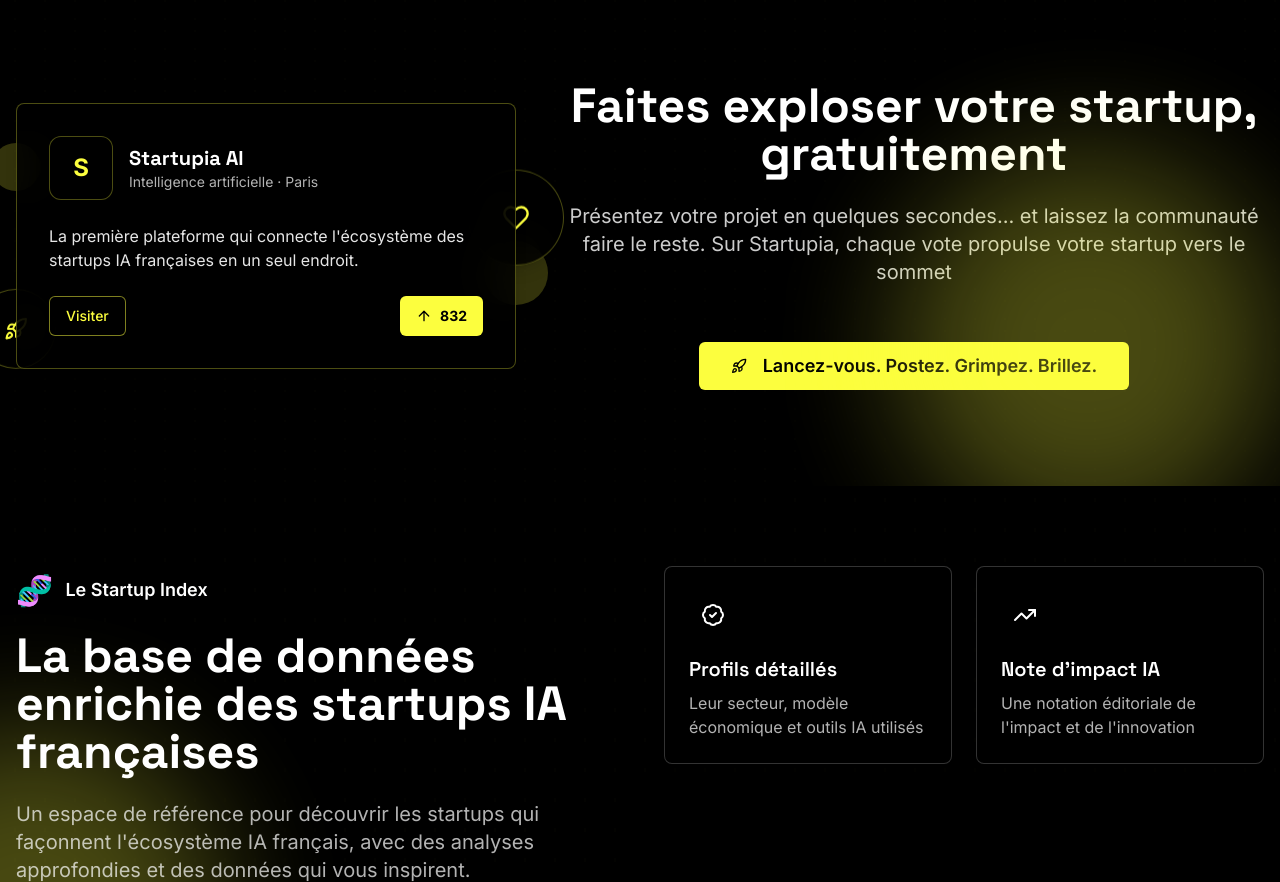
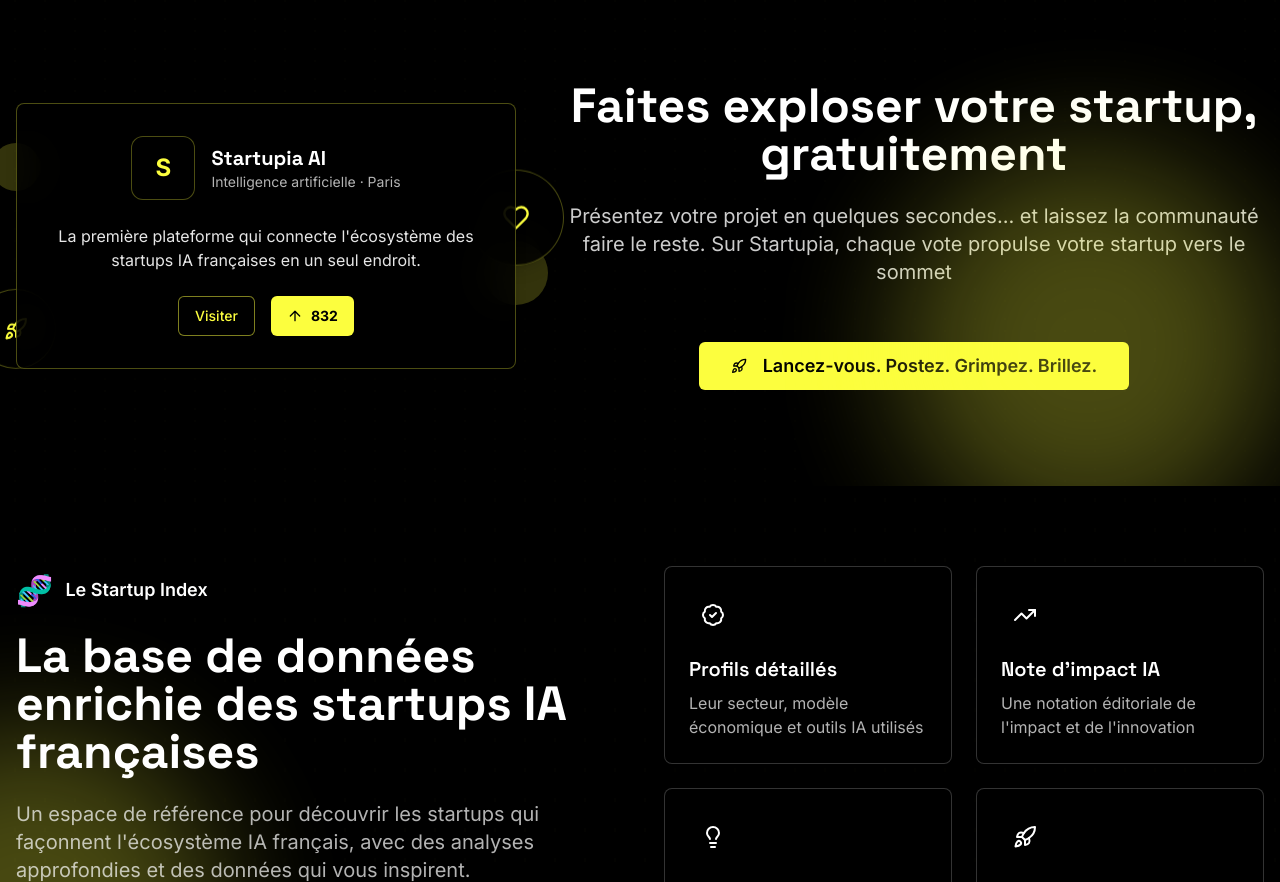
Before and after one commit to freestartupia/startupia-visionary-hub, a React (Vite) app: page / in a window 1280 px wide. Shown: the part 1320-2202 px from the top of the page. Built offline with nearby package versions, Linux system fonts and the light colour scheme.

Commit message:
Fix: Center CTA buttons
Center the call-to-action buttons within their respective blocks.

```diff
--- a/src/components/StartupPromoBlog.tsx
+++ b/src/components/StartupPromoBlog.tsx
@@ -18,7 +18,7 @@ const StartupPromoBlog = () => {
             <div className="relative">
               {/* Main Visual - Stylized Vote Card */}
               <div className="glass-card p-8 border border-startupia-turquoise/30 shadow-lg relative z-10 transform hover:scale-105 transition-transform duration-300">
-                <div className="flex items-center gap-4 mb-6">
+                <div className="flex items-center gap-4 mb-6 justify-center">
                   <div className="w-16 h-16 bg-black rounded-xl border border-startupia-turquoise/30 flex items-center justify-center">
                     <span className="text-startupia-turquoise font-bold text-2xl">S</span>
                   </div>
@@ -28,11 +28,11 @@ const StartupPromoBlog = () => {
                   </div>
                 </div>
 
-                <p className="text-white/90 mb-6">
+                <p className="text-white/90 mb-6 text-center">
                   La première plateforme qui connecte l'écosystème des startups IA françaises en un seul endroit.
                 </p>
 
-                <div className="flex items-center justify-between">
+                <div className="flex items-center justify-center gap-4">
                   <div className="flex items-center gap-4">
                     <Button variant="outline" className="bg-black/30 border-startupia-turquoise/50 text-startupia-turquoise hover:bg-startupia-turquoise/20 flex items-center gap-2">
                       Visiter
@@ -62,7 +62,7 @@ const StartupPromoBlog = () => {
           </div>
 
           {/* Right Content - Promotional Text */}
-          <div className="lg:w-7/12 space-y-6">
+          <div className="lg:w-7/12 space-y-6 flex flex-col items-center">
             <h2 className="text-4xl md:text-5xl font-bold leading-tight text-center">
               Faites exploser votre startup, gratuitement
             </h2>
@@ -72,7 +72,7 @@ const StartupPromoBlog = () => {
               Sur Startupia, chaque vote propulse votre startup vers le sommet
             </p>
 
-            <div className="pt-8 flex justify-center">
+            <div className="pt-8 flex justify-center w-full">
               <Button size="lg" className="bg-startupia-turquoise hover:bg-startupia-turquoise/90 text-black font-semibold text-lg py-6 px-8" asChild>
                 <Link to="/startup">
                   <Rocket size={20} className="mr-2" />
```
